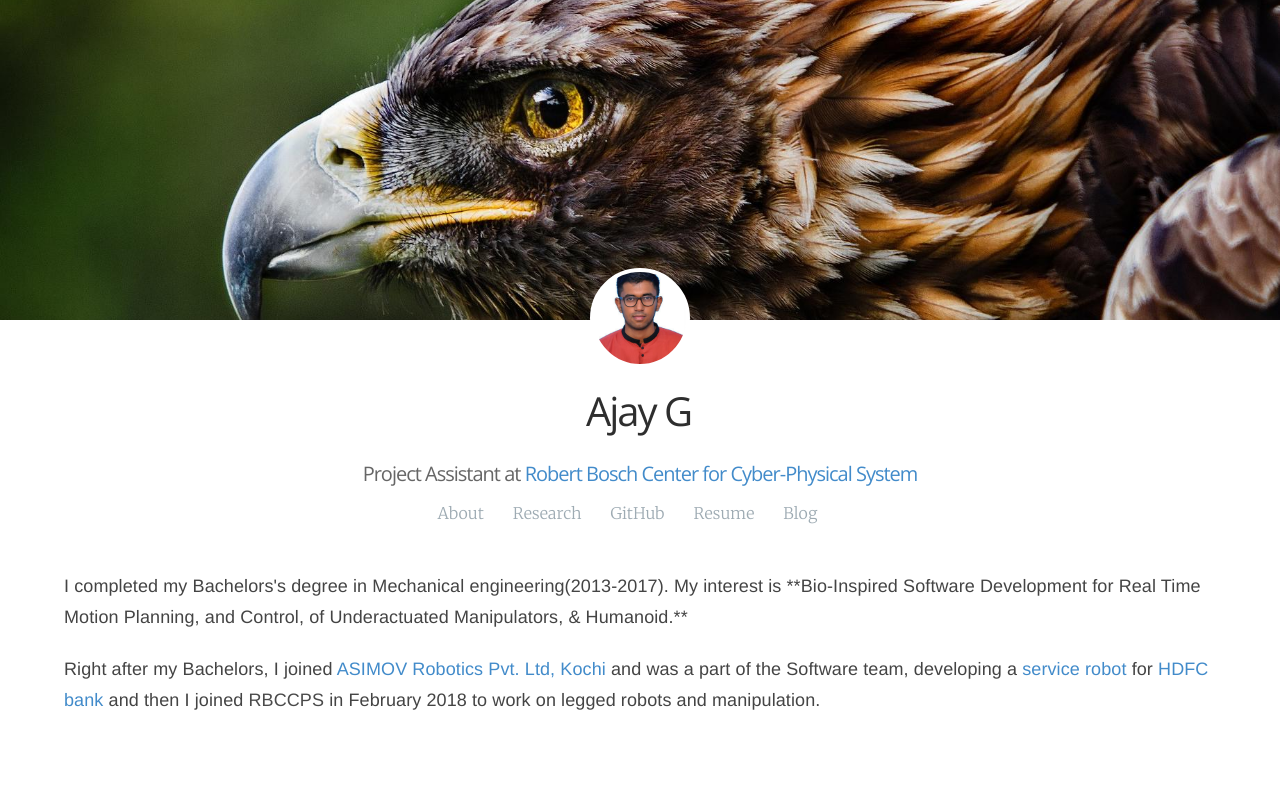
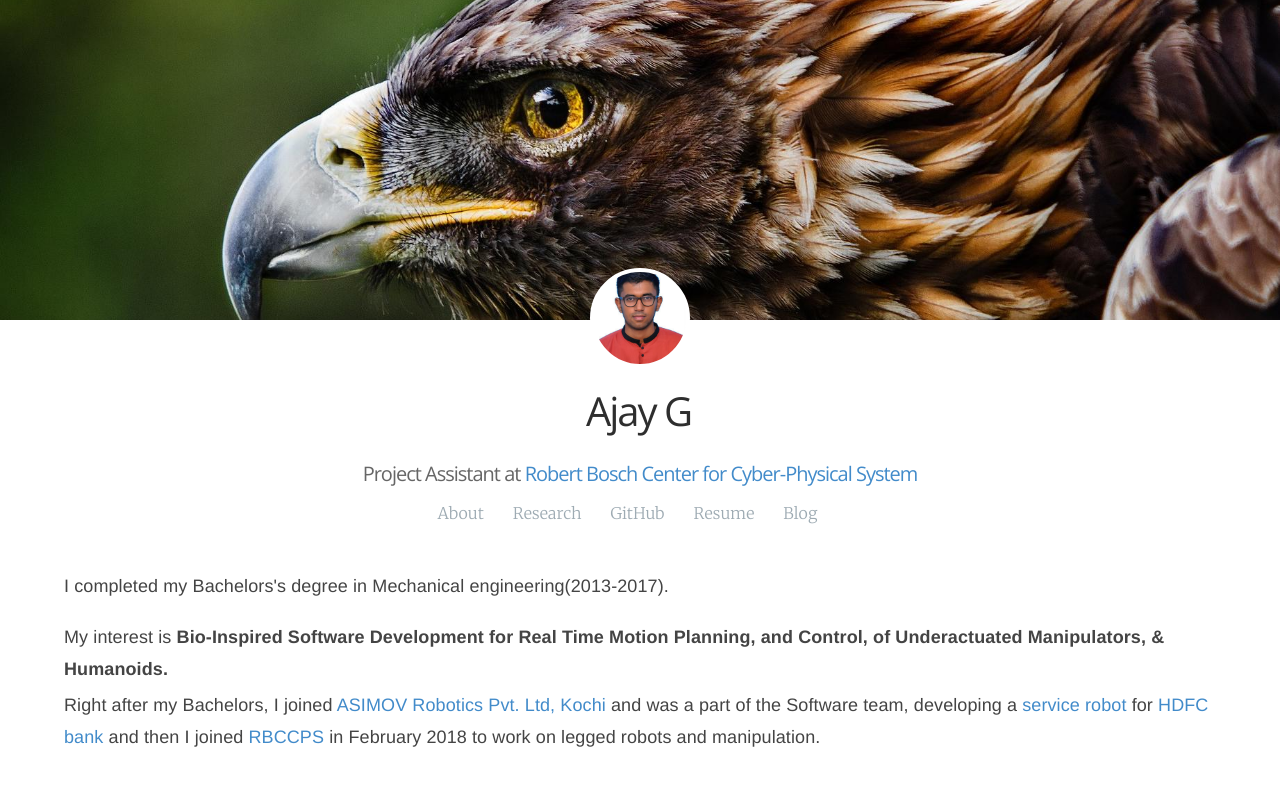
Before and after one commit to ajaygunalan/ajaygunalan.github.io, a Jekyll site: the page built from index.html, in a window 1280 px wide. Shown: the top 786 px of the page. Built offline with Jekyll 4.4.1, drawn with Linux system fonts in a browser that asks for light colours; some web fonts are replaced.

Commit message:
Update main.md

```diff
--- a/_includes/main.md
+++ b/_includes/main.md
@@ -1,7 +1,9 @@
 <p class="about-p">
-I completed my Bachelors's degree in Mechanical engineering(2013-2017). My interest is **Bio-Inspired Software Development for Real Time Motion Planning, and Control, of Underactuated Manipulators, & Humanoid.**
+I completed my Bachelors's degree in Mechanical engineering(2013-2017).
 </p>
 
+My interest is **Bio-Inspired Software Development for Real Time Motion Planning, and Control, of Underactuated Manipulators, & Humanoids.**
+
 <p class="about-p">
-Right after my Bachelors, I joined <a href="https://www.asimovrobotics.com/" class="md-link"> ASIMOV Robotics Pvt. Ltd, Kochi </a> and was a part of the Software team, developing a <a href="https://www.youtube.com/watch?v=5vjY1c8N1rk/" class="md-link"> service robot </a> for <a href="https://www.hdfcbank.com/" class="md-link"> HDFC bank </a> and then I joined  <a href="http://www.rbccps.org/"> RBCCPS </a> in February 2018 to work on legged robots and manipulation.
+Right after my Bachelors, I joined <a href="https://www.asimovrobotics.com/" class="md-link"> ASIMOV Robotics Pvt. Ltd, Kochi </a> and was a part of the Software team, developing a <a href="https://www.youtube.com/watch?v=5vjY1c8N1rk/" class="md-link"> service robot </a> for <a href="https://www.hdfcbank.com/" class="md-link"> HDFC bank </a> and then I joined  <a href="http://www.rbccps.org/" class="md-link"> RBCCPS </a> in February 2018 to work on legged robots and manipulation.
 </p>
```
